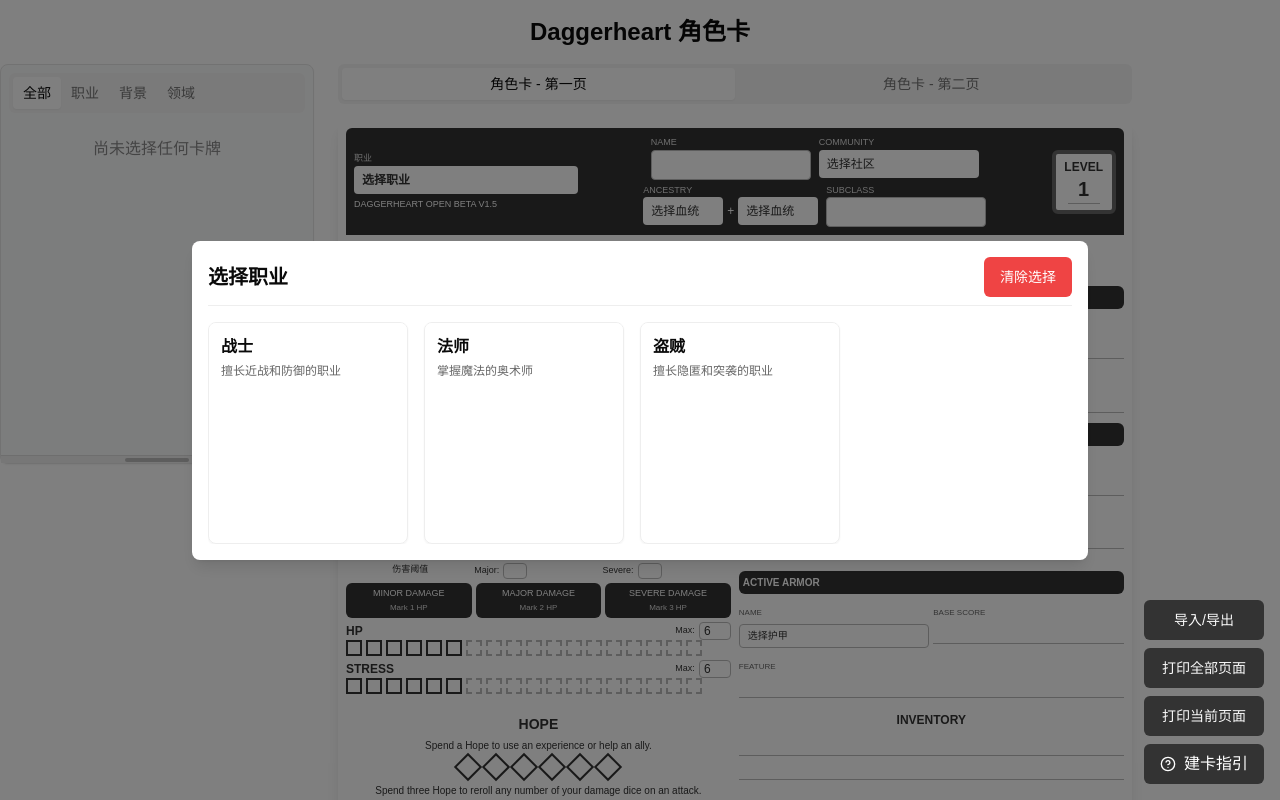
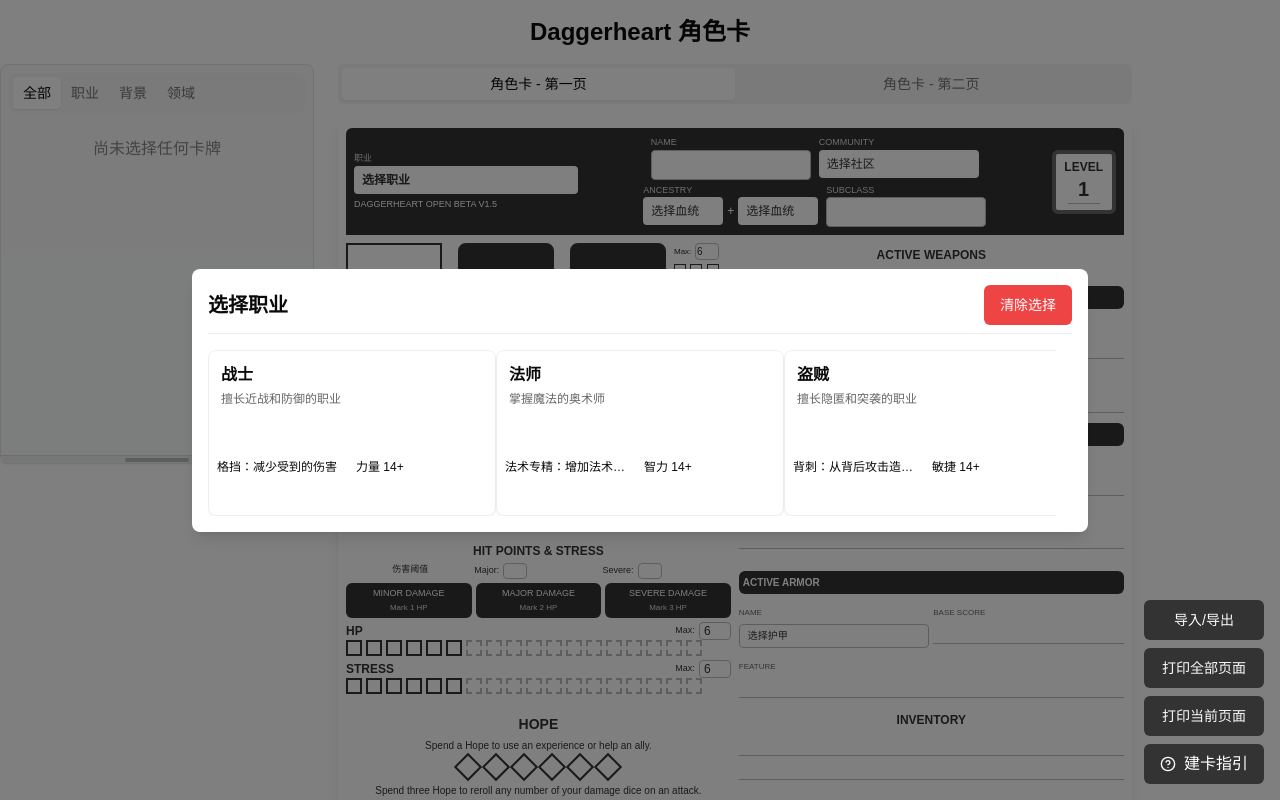
Before and after one commit to RidRisR/DaggerHeart-CharacterSheet, a Next.js app: page / in a window 1280 px wide. Both pictures are taken after a click on the button "选择职业". Shown: the top 800 px of the page. Built offline with nearby package versions, Linux system fonts and the light colour scheme.

Commit message:
unify card

```diff
--- a/components/modals/ancestry-selection-modal.tsx
+++ b/components/modals/ancestry-selection-modal.tsx
@@ -41,7 +41,7 @@ export function AncestrySelectionModal({ isOpen, onClose, onSelect, title, field
           </Button>
         </div>
         <ScrollArea className="h-[70vh] pr-4 flex-1">
-          <div className="grid grid-cols-2 sm:grid-cols-3 md:grid-cols-4 gap-4">
+          <div className="grid grid-cols-1 sm:grid-cols-2 md:grid-cols-3 gap-4">
             {ancestryCards.map((card) => (
               <SelectableCard key={card.id} card={card} onClick={() => onSelect(card.id, field)} />
             ))}
--- a/components/modals/community-selection-modal.tsx
+++ b/components/modals/community-selection-modal.tsx
@@ -40,7 +40,7 @@ export function CommunitySelectionModal({ isOpen, onClose, onSelect, title }: Co
           </Button>
         </div>
         <ScrollArea className="h-[70vh] pr-4 flex-1">
-          <div className="grid grid-cols-2 sm:grid-cols-3 md:grid-cols-4 gap-4">
+          <div className="grid grid-cols-1 sm:grid-cols-2 md:grid-cols-3 lg:grid-cols-4 gap-4">
             {communityCards.map((card) => (
               <SelectableCard key={card.id} card={card} onClick={() => onSelect(card.id)} />
             ))}
--- a/components/modals/profession-selection-modal.tsx
+++ b/components/modals/profession-selection-modal.tsx
@@ -40,7 +40,7 @@ export function ProfessionSelectionModal({ isOpen, onClose, onSelect, title }: P
           </Button>
         </div>
         <ScrollArea className="h-[70vh] pr-4 flex-1">
-          <div className="grid grid-cols-2 sm:grid-cols-3 md:grid-cols-4 gap-4">
+          <div className="grid grid-cols-1 sm:grid-cols-2 md:grid-cols-3 gap-4">
             {professionCards.map((card) => (
               <SelectableCard key={card.id} card={card} onClick={() => onSelect(card.id)} />
             ))}
--- a/components/ui/selectable-card.tsx
+++ b/components/ui/selectable-card.tsx
@@ -42,6 +42,17 @@ export function SelectableCard({ card, onClick }: SelectableCardProps) {
     }
     const cardId = card.id || `temp-id-${Math.random().toString(36).substring(2, 9)}`
 
+    // Prepare derived values for display, handling potential undefined fields and fallbacks
+    const displayName = card.name || "未命名卡牌";
+    const displayDescription = card.description || "无描述。";
+    // Fallback to attributes if top-level properties are not present
+    const displayClass = card.class || card.attributes?.主职业 || "——";
+    const displayPrimaryAttribute = card.primaryAttribute || "——";
+    const displaySecondaryAttribute = card.secondaryAttribute || "——";
+    const displayLevel = card.level?.toString() || card.attributes?.等级?.toString() || "——";
+    const displayType = card.type?.replace(/卡$/, "") || "unknown";
+    const displayImageUrl = card.imageUrl;
+
     const getPreviewPosition = (): React.CSSProperties => {
         if (!cardRef.current) return {}
         const rect = cardRef.current.getBoundingClientRect()
@@ -61,7 +72,7 @@ export function SelectableCard({ card, onClick }: SelectableCardProps) {
         <div
             ref={cardRef}
             key={cardId}
-            className="relative cursor-pointer h-full flex flex-col"
+            className="relative cursor-pointer h-full flex flex-col w-72" // Added w-72 for fixed width
             onClick={() => onClick(cardId)}
             onMouseEnter={() => setIsHovered(true)}
             onMouseLeave={() => {
@@ -69,43 +80,37 @@ export function SelectableCard({ card, onClick }: SelectableCardProps) {
                 setIsAltPressed(false)
             }}
         >
-            <div className="rounded-lg overflow-hidden border border-gray-200 shadow-sm hover:shadow-md transition-shadow flex flex-col flex-1">
-                <div className="bg-white p-3 h-36 flex flex-col">
-                    <h3 className="text-base font-semibold mb-1 truncate" title={card.name || undefined}>
-                        {card.name || "未命名卡牌"}
+            {/* Main card content area with fixed height */}
+            <div className="rounded-lg overflow-hidden border border-gray-200 shadow-sm hover:shadow-md transition-shadow flex flex-col flex-1 h-64">
+                {/* Name and Description section - takes remaining space */}
+                <div className="bg-white p-3 flex flex-col flex-1 overflow-hidden">
+                    <h3 className="text-base font-semibold mb-1 truncate" title={displayName}>
+                        {displayName}
                     </h3>
                     <div className="text-xs text-gray-600 overflow-y-auto flex-grow">
-                        {card.description || "无描述。"}
+                        {displayDescription}
                     </div>
                 </div>
 
+                {/* Attributes section - fixed height */}
                 <div
-                    className="p-2 text-white"
+                    className="p-2 h-24 flex flex-col justify-around" // Removed text-white, kept h-24 and flex utilities
                     style={{
-                        backgroundColor: getCardTypeColor(card.type?.replace(/卡$/, "") || "unknown") || "#4b5563",
+                        backgroundColor: getCardTypeColor(displayType) || "#4b5563",
                     }}
                 >
-                    <div className="text-sm font-medium truncate mb-1" title={card.name || undefined}>
-                        {card.name || "未命名卡牌"}
-                    </div>
                     <div className="grid grid-cols-2 gap-x-2 gap-y-1 text-xs">
-                        <div className="truncate" title={card.class || undefined}>
-                            <span className="opacity-80">职业:</span> {card.class || "——"}
+                        <div className="truncate" title={displayPrimaryAttribute}>
+                            <span className="opacity-80"></span> {displayPrimaryAttribute}
                         </div>
-                        <div className="truncate" title={card.primaryAttribute || undefined}>
-                            <span className="opacity-80">主:</span> {card.primaryAttribute || "——"}
-                        </div>
-                        <div className="truncate" title={card.secondaryAttribute || undefined}>
-                            <span className="opacity-80">副:</span> {card.secondaryAttribute || "——"}
-                        </div>
-                        <div className="truncate" title={card.level?.toString() || undefined}>
-                            <span className="opacity-80">级:</span> {card.level?.toString() || "——"}
+                        <div className="truncate" title={displaySecondaryAttribute}>
+                            <span className="opacity-80"></span> {displaySecondaryAttribute}
                         </div>
                     </div>
                 </div>
             </div>
 
-            {isHovered && card.name && (
+            {isHovered && displayName && (
                 <div
                     className="absolute bg-white border border-gray-300 rounded-md shadow-lg"
                     style={{
@@ -117,19 +122,19 @@ export function SelectableCard({ card, onClick }: SelectableCardProps) {
                         <div className="aspect-[816/1110] w-full overflow-hidden">
                             <img
                                 src={
-                                    card.imageUrl ||
-                                    `/placeholder.svg?height=1110&width=816&query=fantasy card ${card.name || "card"}`
+                                    displayImageUrl ||
+                                    `/placeholder.svg?height=1110&width=816&query=fantasy card ${displayName || "card"}`
                                 }
-                                alt={card.name || "卡牌"}
+                                alt={displayName || "卡牌"}
                                 className="w-full h-full object-cover"
                             />
                         </div>
                     </div>
 
-                    {!isAltPressed && card.description && (
+                    {!isAltPressed && displayDescription && (
                         <div className="p-2 border-t">
                             <p className="text-xs text-gray-700">
-                                {card.description || "无描述"}
+                                {displayDescription || "无描述"}
                             </p>
                         </div>
                     )}
```
